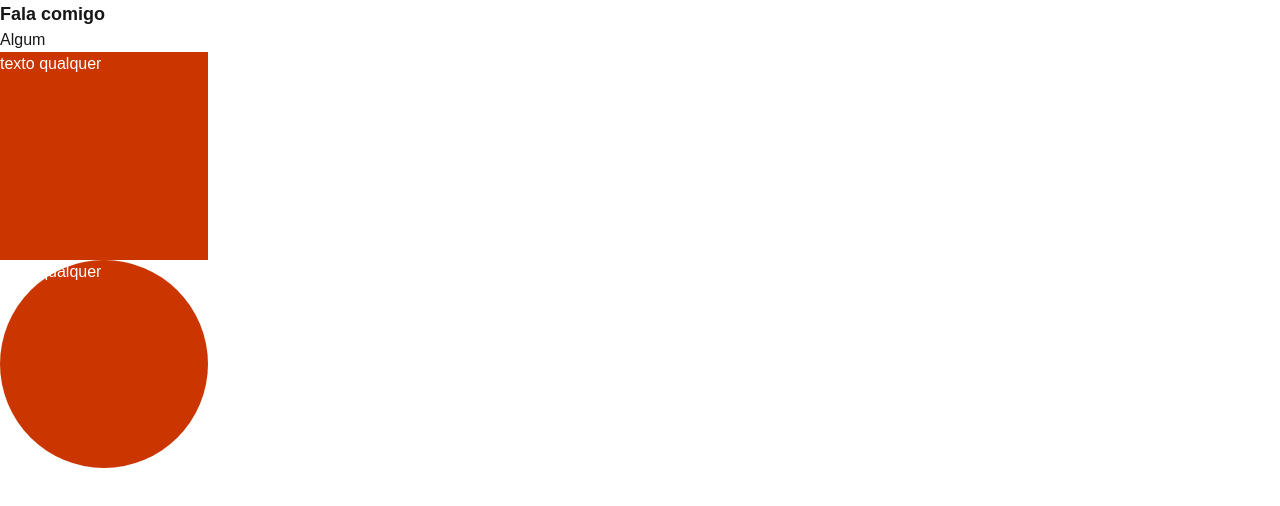
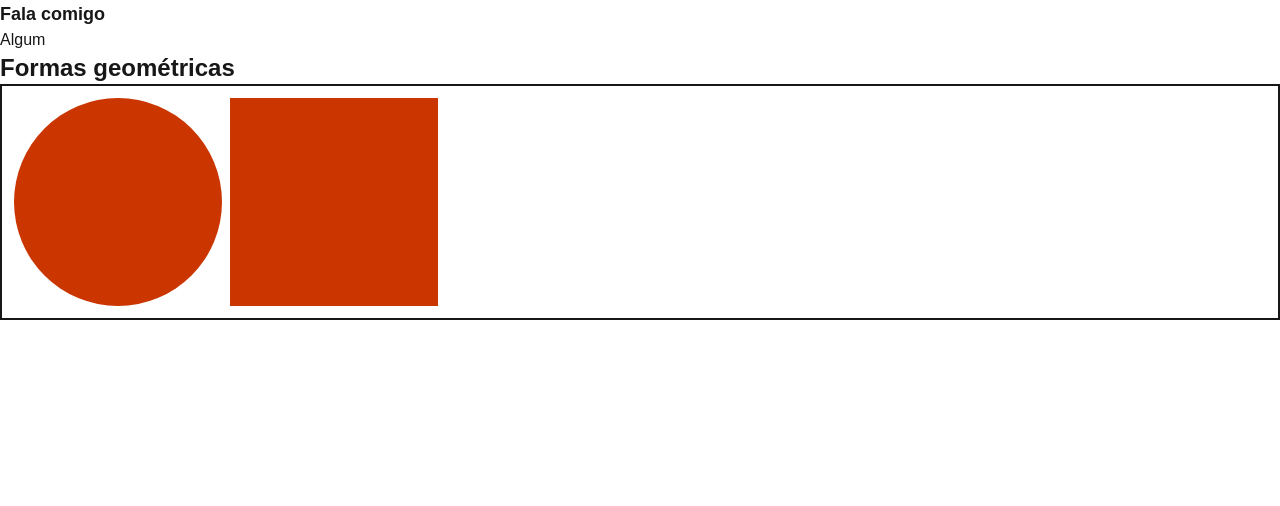
Before and after one commit to biel5z/react-one-project, a Next.js app: page / in a window 1280 px wide. Shown: the top 506 px of the page. Built offline with nearby package versions, Linux system fonts and the light colour scheme.

Commit message:
Usando vários componentes

```diff
--- a/app/page.tsx
+++ b/app/page.tsx
@@ -1,4 +1,4 @@
-import { Circle, Square } from '@/components/Geo'
+import { GeoForm } from "@/components/GeoForm";
 
 const Page = () => {
   return (
@@ -6,8 +6,7 @@
       <h1 className="font-bold text-lg">Fala comigo</h1>
       <h3>Algum</h3>
 
-      <Square></Square>
-      <Circle></Circle>
+      <GeoForm/>
     </div>
   )
 }
--- /dev/null
+++ b/components/Circle.tsx
@@ -0,0 +1,7 @@
+export const Circle = () => {
+    return (
+        <div className="w-52 h-52 bg-orange-700 text-white rounded-full">
+
+        </div>
+    )
+}
--- a/components/Geo.tsx
+++ /dev/null
@@ -1,15 +0,0 @@
-export const Square = () => {
-    return (
-        <div className="w-52 h-52 bg-orange-700 text-white">
-            texto qualquer
-        </div>
-    )
-}
-
-export const Circle = () => {
-    return (
-        <div className="w-52 h-52 bg-orange-700 text-white rounded-full">
-            texto qualquer
-        </div>
-    )
-}
--- /dev/null
+++ b/components/GeoForm.tsx
@@ -0,0 +1,16 @@
+import { Circle } from "./Circle"
+import { Square } from "./Square"
+
+export const GeoForm = () => {
+    return (
+        <div>
+            <h3 className="text-2xl font-bold">Formas geométricas</h3>
+            <div className="flex gap-2 border-2 p-3">
+                <Circle />
+                <Square />
+            </div>
+
+
+        </div>
+    )
+}
--- /dev/null
+++ b/components/Square.tsx
@@ -0,0 +1,7 @@
+export const Square = () => {
+    return (
+        <div className="w-52 h-52 bg-orange-700 text-white">
+
+        </div>
+    )
+}
```
